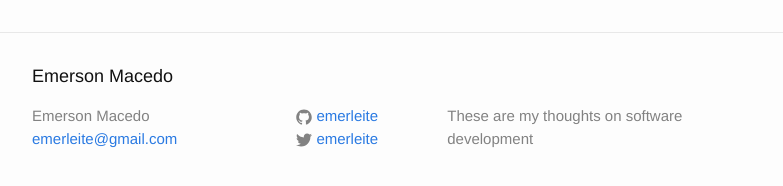
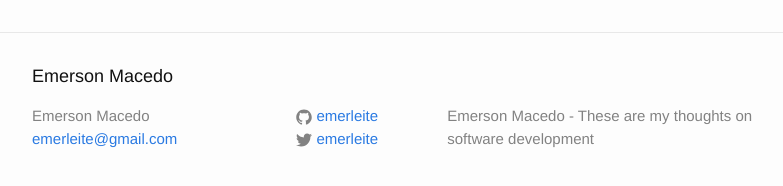
Before and after one commit to emerleite/emerleite.github.io, a Jekyll site: the page built from index.html, in a window 1280 px wide and 900 px high, scrolled down 6110 px. Shown: the part 690-876 px from the top of the window, without its empty margins (238-1021 px from the left). Built offline with Jekyll 4.4.1, drawn with Linux system fonts in a browser that asks for light colours.

Commit message:
Adjusted description

```diff
--- a/_config.yml
+++ b/_config.yml
@@ -2,7 +2,7 @@
 title: Emerson Macedo
 email: emerleite@gmail.com
 description: > # this means to ignore newlines until "baseurl:"
-  These are my thoughts on software development
+  Emerson Macedo - These are my thoughts on software development
 baseurl: "" # the subpath of your site, e.g. /blog/
 url: "http://emerson.ninja" # the base hostname & protocol for your site
 twitter_username: emerleite
```
